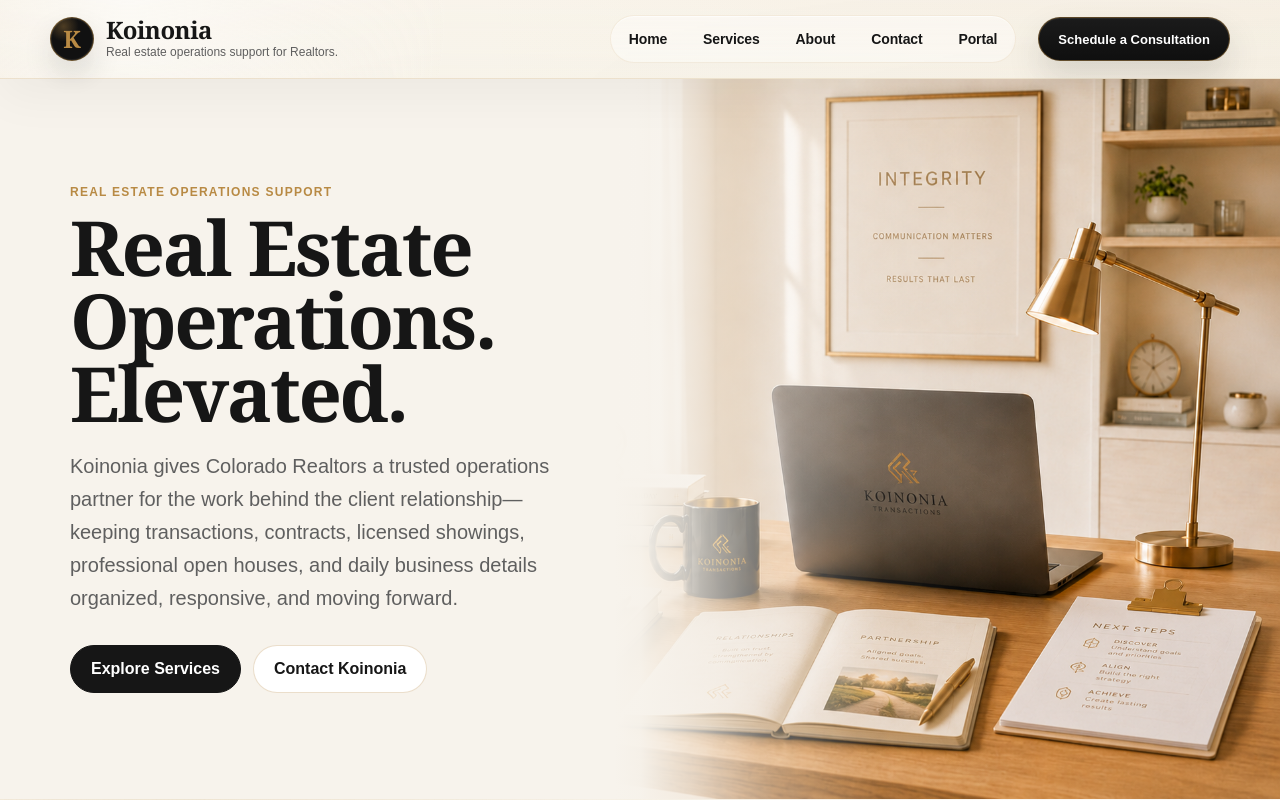
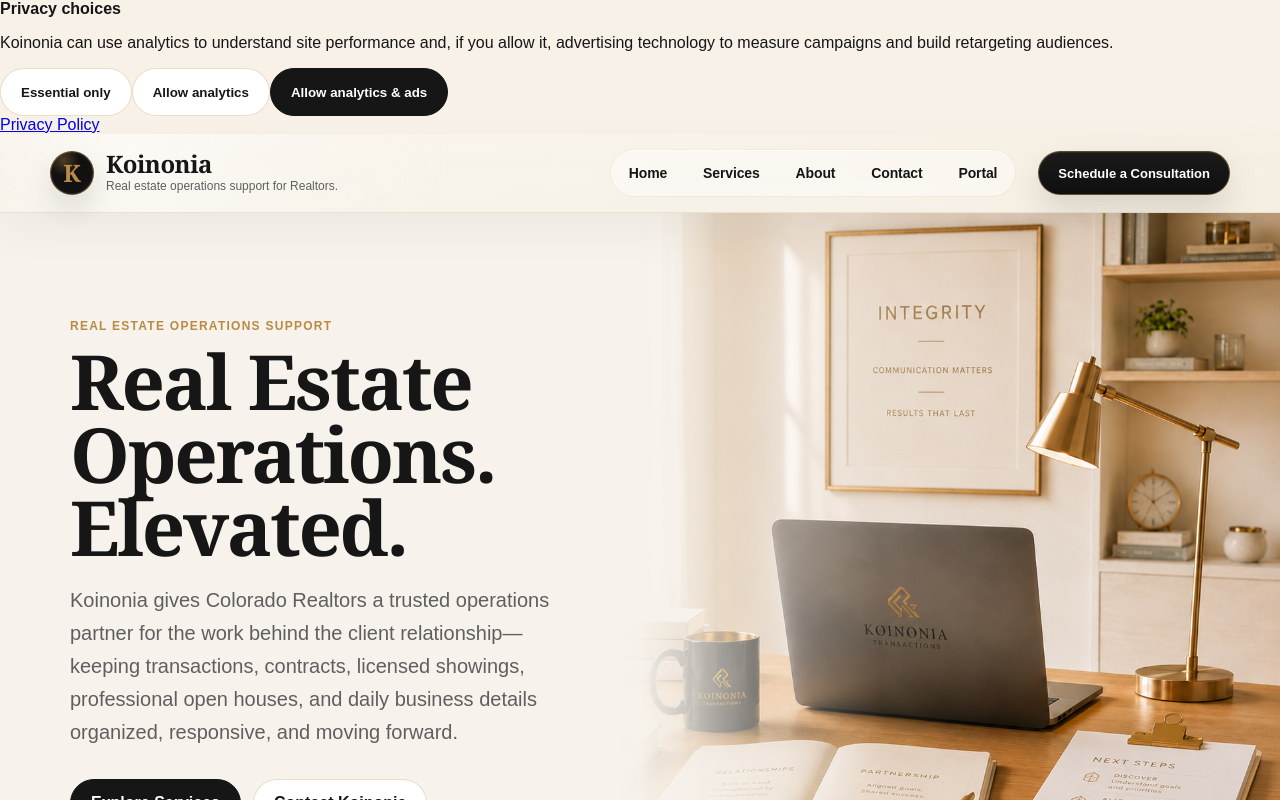
Before and after one commit to KoinoniaTransactions/Reynalds-OS, a Next.js app in the folder apps/web/: page / in a window 1280 px wide. Shown: the top 800 px of the page. Built offline with nearby package versions, Linux system fonts and the light colour scheme; no server answers.

Commit message:
Mount public marketing privacy controls

```diff
--- a/apps/web/app/layout.tsx
+++ b/apps/web/app/layout.tsx
@@ -3,6 +3,7 @@ import { absoluteUrl, seoConfig } from "../config/seo.config";
 import { AuthProvider } from "../components/auth/AuthProvider";
 import { GoogleAnalytics } from "../components/site/GoogleAnalytics/GoogleAnalytics";
 import { MarketingAttribution } from "../components/site/MarketingAttribution/MarketingAttribution";
+import { MarketingPrivacyControls } from "../components/site/MarketingPrivacyControls/MarketingPrivacyControls";
 import "@reynalds-os/design-system/styles.css";
 import "../styles/koinonia-layout.css";
 
@@ -62,6 +63,7 @@ export default function RootLayout({ children }: { children: React.ReactNode })
       <body>
         <GoogleAnalytics />
         <MarketingAttribution />
+        <MarketingPrivacyControls />
         <AuthProvider>{children}</AuthProvider>
       </body>
     </html>
```
